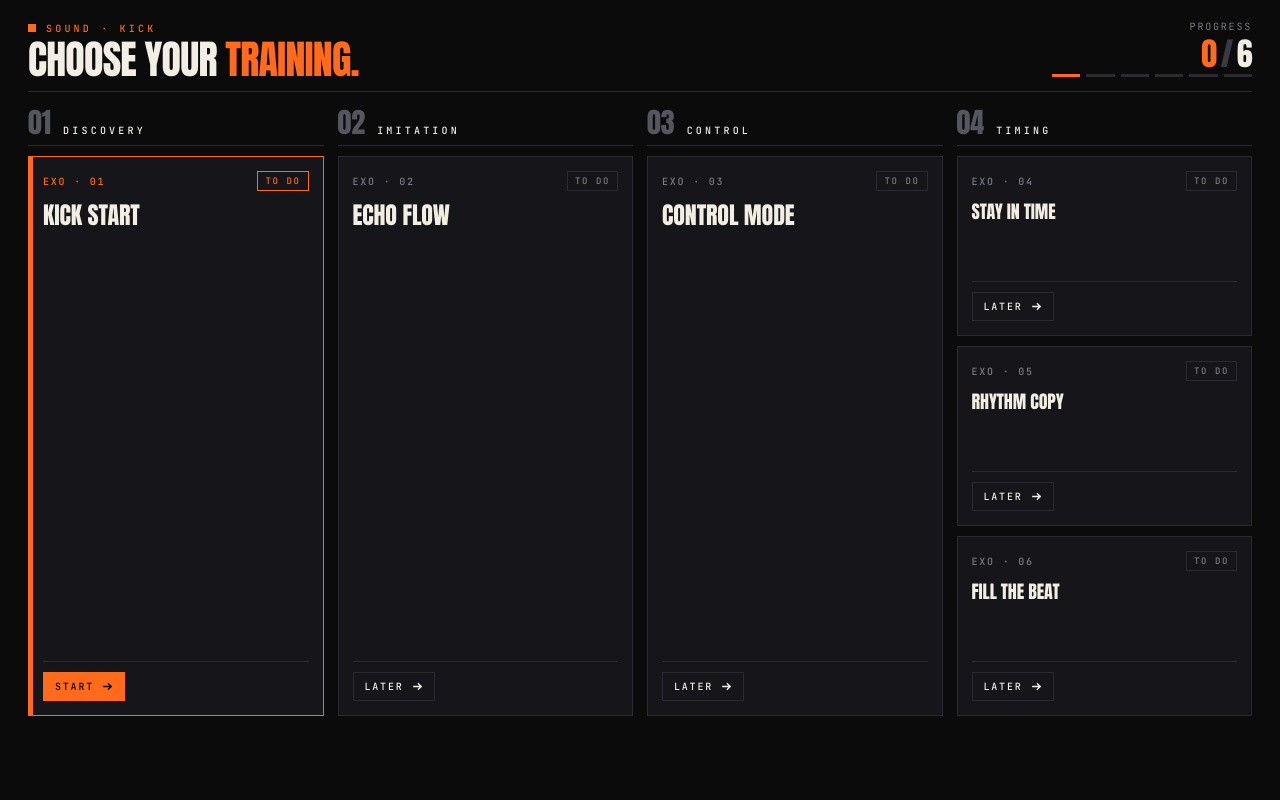
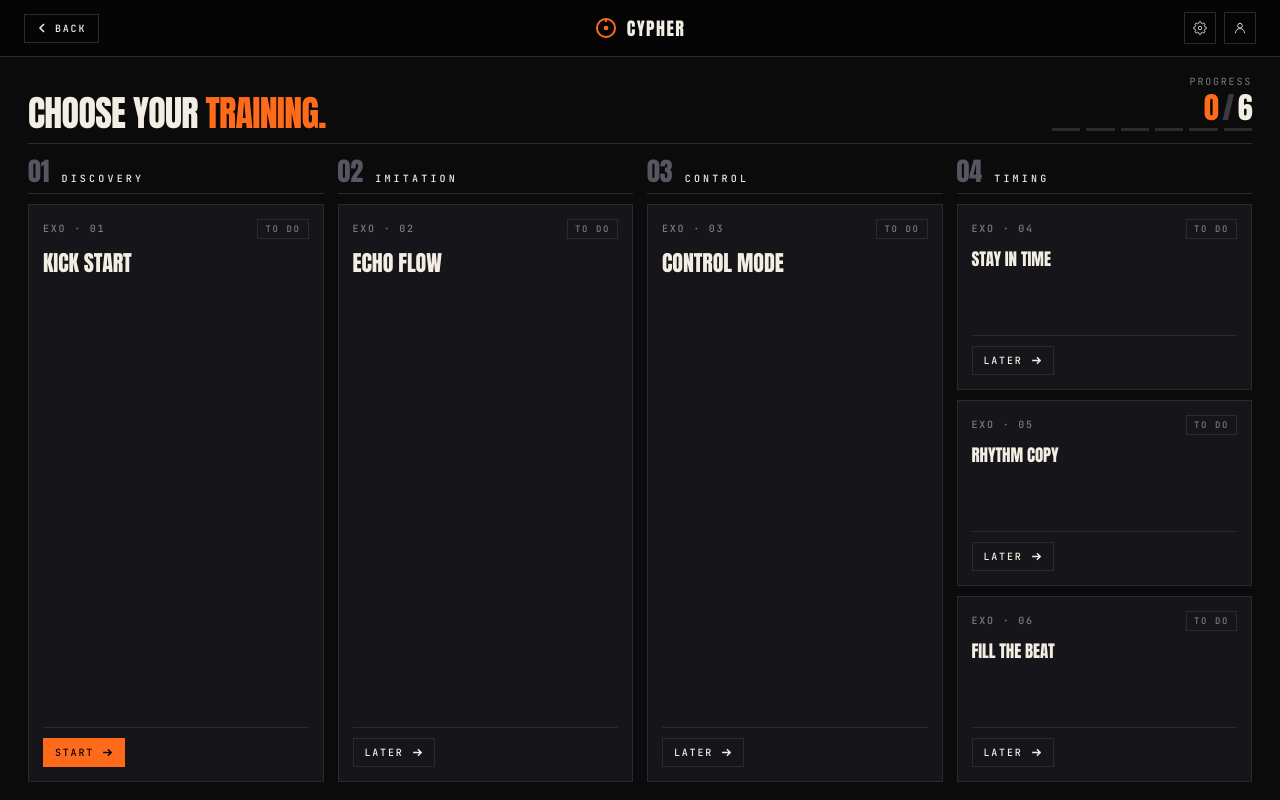
Before and after one commit to ONEmanLAW/Cypher, a Vue app: page / in a window 1280 px wide. Built offline with nearby package versions, Linux system fonts and the light colour scheme.

Commit message:
V2 of slection des exercises done.

```diff
--- a/src/views/HomeView.vue
+++ b/src/views/HomeView.vue
@@ -1,6 +1,8 @@
 <script setup>
 import { computed } from 'vue'
-import { RouterLink } from 'vue-router'
+import { RouterLink, useRouter } from 'vue-router'
+
+const router = useRouter()
 
 const phases = [
   {
@@ -47,14 +49,68 @@
 
 const allExos = computed(() => phases.flatMap((p) => p.exos))
 const doneCount = computed(() => allExos.value.filter((e) => e.state === 'done').length)
+
+function goBack() {
+  router.back()
+}
 </script>
 
 <template>
   <main class="home">
+    <!-- HEADER -->
+    <header class="nav">
+      <div class="nav-left">
+        <button class="nav-back" type="button" @click="goBack" aria-label="Back">
+          <svg width="10" height="10" viewBox="0 0 10 10" fill="none">
+            <path
+              d="M6.5 1.5L3 5l3.5 3.5"
+              stroke="currentColor"
+              stroke-width="1.5"
+              stroke-linecap="square"
+            />
+          </svg>
+          <span>Back</span>
+        </button>
+      </div>
+
+      <RouterLink to="/" class="nav-logo">
+        <svg width="22" height="22" viewBox="0 0 28 28" fill="none" aria-hidden="true">
+          <path
+            d="M14 2.5 A11.5 11.5 0 1 1 14 25.5 A11.5 11.5 0 1 1 14 2.5 Z M14 2.5 L14 6.5"
+            stroke="var(--brand)"
+            stroke-width="2.5"
+            fill="none"
+          />
+          <circle cx="14" cy="14" r="3" fill="var(--brand)" />
+        </svg>
+        <span>Cypher</span>
+      </RouterLink>
+
+      <div class="nav-right">
+        <button class="icon-btn" type="button" aria-label="Settings">
+          <svg viewBox="0 0 24 24" fill="none">
+            <circle cx="12" cy="12" r="3" stroke="currentColor" stroke-width="1.5" />
+            <path
+              d="M19.4 15a1.65 1.65 0 0 0 .33 1.82l.06.06a2 2 0 1 1-2.83 2.83l-.06-.06a1.65 1.65 0 0 0-1.82-.33 1.65 1.65 0 0 0-1 1.51V21a2 2 0 1 1-4 0v-.09A1.65 1.65 0 0 0 9 19.4a1.65 1.65 0 0 0-1.82.33l-.06.06a2 2 0 1 1-2.83-2.83l.06-.06a1.65 1.65 0 0 0 .33-1.82 1.65 1.65 0 0 0-1.51-1H3a2 2 0 1 1 0-4h.09A1.65 1.65 0 0 0 4.6 9a1.65 1.65 0 0 0-.33-1.82l-.06-.06a2 2 0 1 1 2.83-2.83l.06.06a1.65 1.65 0 0 0 1.82.33H9a1.65 1.65 0 0 0 1-1.51V3a2 2 0 1 1 4 0v.09a1.65 1.65 0 0 0 1 1.51 1.65 1.65 0 0 0 1.82-.33l.06-.06a2 2 0 1 1 2.83 2.83l-.06.06a1.65 1.65 0 0 0-.33 1.82V9a1.65 1.65 0 0 0 1.51 1H21a2 2 0 1 1 0 4h-.09a1.65 1.65 0 0 0-1.51 1z"
+              stroke="currentColor"
+              stroke-width="1.5"
+            />
+          </svg>
+        </button>
+        <button class="icon-btn" type="button" aria-label="Profile">
+          <svg viewBox="0 0 24 24" fill="none">
+            <circle cx="12" cy="8" r="4" stroke="currentColor" stroke-width="1.5" />
+            <path d="M4 21c0-4.4 3.6-8 8-8s8 3.6 8 8" stroke="currentColor" stroke-width="1.5" />
+          </svg>
+        </button>
+      </div>
+    </header>
+
+    <!-- BODY -->
+    <div class="body">
       <!-- TOP -->
       <section class="top">
         <div class="top-left">
-        <span class="top-eyebrow">Sound · Kick</span>
           <h1 class="top-title">Choose your <em>training.</em></h1>
         </div>
 
@@ -69,7 +125,7 @@
               :key="exo.id"
               :class="{
                 fill: exo.state === 'done',
-              curr: ['start', 'next', 'current'].includes(exo.state),
+                curr: exo.state === 'current',
               }"
             />
           </div>
@@ -118,20 +174,107 @@
           </div>
         </div>
       </section>
+    </div>
   </main>
 </template>
 
 <style scoped>
-/* Override here if your header is taller/shorter */
 .home {
-  --header-h: 64px;
-
-  height: calc(100dvh - var(--header-h));
+  height: 100dvh;
   width: 100%;
-  padding: 20px 28px;
   display: flex;
   flex-direction: column;
-  gap: 16px;
+  overflow: hidden;
+}
+
+/* ============ NAV ============ */
+.nav {
+  display: grid;
+  grid-template-columns: 1fr auto 1fr;
+  align-items: center;
+  padding: 12px 24px;
+  border-bottom: 1px solid var(--line);
+  background: var(--ink-0);
+  flex-shrink: 0;
+}
+
+.nav-left {
+  display: flex;
+  align-items: center;
+}
+
+.nav-back {
+  display: inline-flex;
+  align-items: center;
+  gap: 8px;
+  padding: 7px 12px;
+  border: 1px solid var(--line);
+  font-family: var(--font-mono);
+  font-size: 10px;
+  font-weight: 500;
+  letter-spacing: 0.18em;
+  text-transform: uppercase;
+  color: var(--fg-primary);
+  background: transparent;
+  cursor: pointer;
+  transition:
+    border-color 0.14s ease,
+    color 0.14s ease;
+}
+.nav-back:hover {
+  border-color: var(--brand);
+  color: var(--brand);
+}
+
+.nav-logo {
+  display: flex;
+  align-items: center;
+  gap: 10px;
+  font-family: var(--font-display);
+  font-size: 18px;
+  letter-spacing: 0.08em;
+  text-transform: uppercase;
+  color: var(--fg-primary);
+  text-decoration: none;
+}
+
+.nav-right {
+  display: flex;
+  justify-content: flex-end;
+  gap: 8px;
+}
+
+.icon-btn {
+  width: 32px;
+  height: 32px;
+  border: 1px solid var(--line);
+  display: inline-flex;
+  align-items: center;
+  justify-content: center;
+  color: var(--fg-primary);
+  background: transparent;
+  cursor: pointer;
+  transition:
+    border-color 0.14s ease,
+    color 0.14s ease;
+}
+.icon-btn:hover {
+  border-color: var(--brand);
+  color: var(--brand);
+}
+.icon-btn svg {
+  width: 14px;
+  height: 14px;
+}
+
+/* ============ BODY ============ */
+.body {
+  flex: 1;
+  min-height: 0;
+  padding: 18px 28px;
+  display: flex;
+  flex-direction: column;
+  gap: 14px;
   overflow: hidden;
 }
 
@@ -141,7 +284,7 @@
   justify-content: space-between;
   align-items: flex-end;
   gap: 24px;
-  padding-bottom: 14px;
+  padding-bottom: 12px;
   border-bottom: 1px solid var(--line);
   flex-shrink: 0;
 }
@@ -173,12 +316,13 @@
 
 .top-title {
   font-family: var(--font-display);
-  font-size: 40px;
+  font-size: 36px;
   line-height: 0.92;
   letter-spacing: -0.02em;
   text-transform: uppercase;
   font-weight: 400;
   color: var(--fg-primary);
+  margin: 0;
 }
 .top-title em {
   font-style: normal;
@@ -203,7 +347,7 @@
 
 .progress-num {
   font-family: var(--font-display);
-  font-size: 32px;
+  font-size: 30px;
   line-height: 0.92;
   letter-spacing: -0.02em;
   color: var(--fg-primary);
@@ -262,7 +406,7 @@
 }
 .col-head-num {
   font-family: var(--font-display);
-  font-size: 28px;
+  font-size: 26px;
   line-height: 1;
   color: var(--ink-6);
   transition: color 0.22s ease;
@@ -309,16 +453,7 @@
 }
 
 .card.start {
-  border-color: var(--brand);
-}
-.card.start::before {
-  content: '';
-  position: absolute;
-  top: 0;
-  left: 0;
-  width: 4px;
-  height: 100%;
-  background: var(--brand);
+  /* same neutral border as other cards at rest; orange only on hover */
 }
 
 .card:hover {
@@ -353,7 +488,7 @@
   transition: color 0.22s ease;
 }
 .card.start .card-no {
-  color: var(--brand);
+  color: var(--fg-muted);
 }
 
 .state-pill {
@@ -367,13 +502,13 @@
   color: var(--fg-muted);
 }
 .card.start .state-pill {
-  border-color: var(--brand);
-  color: var(--brand);
+  border-color: var(--line);
+  color: var(--fg-muted);
 }
 
 .card-name {
   font-family: var(--font-display);
-  font-size: 24px;
+  font-size: 22px;
   line-height: 1.05;
   letter-spacing: -0.005em;
   text-transform: uppercase;
@@ -381,7 +516,7 @@
   font-weight: 400;
 }
 .card.dense .card-name {
-  font-size: 18px;
+  font-size: 17px;
 }
 
 .card-spacer {
@@ -437,15 +572,17 @@
     grid-template-columns: repeat(2, 1fr);
   }
   .top-title {
-    font-size: 36px;
+    font-size: 32px;
   }
 }
 @media (max-width: 640px) {
   .home {
     height: auto;
-    padding: 16px 20px;
+    overflow-y: auto;
+  }
+  .body {
+    overflow: visible;
     gap: 16px;
-    overflow-y: auto;
   }
   .top {
     flex-direction: column;
@@ -458,7 +595,7 @@
     width: 100%;
   }
   .top-title {
-    font-size: 32px;
+    font-size: 30px;
   }
   .grid {
     grid-template-columns: 1fr;
```
Lines whose indentation alone changed are shown as unchanged.
